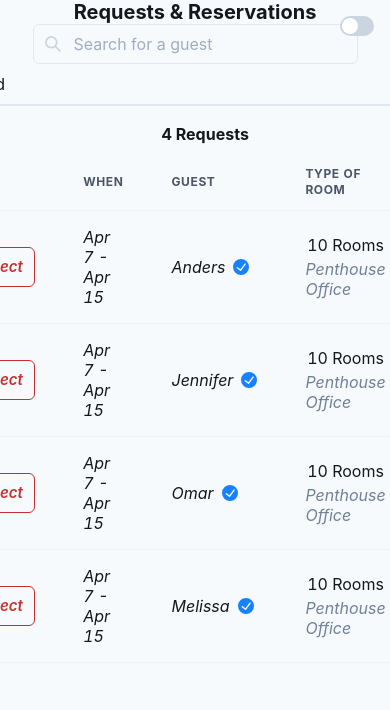
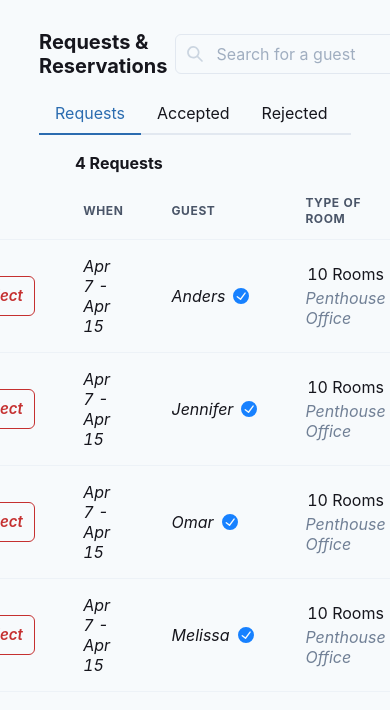
Before and after one commit to sergeichestakov/reservations, a Next.js app: page / in a window 390 px wide. Shown: the top 710 px of the page. Built offline with nearby package versions, Linux system fonts and the light colour scheme.

Commit message:
Move dark mode switch next to searchbar, better responsiveness

```diff
--- a/src/components/DarkModeSwitch.tsx
+++ b/src/components/DarkModeSwitch.tsx
@@ -4,14 +4,5 @@ import { useColorMode, Switch } from "@chakra-ui/react";
 export default function DarkModeSwitch() {
   const { colorMode, toggleColorMode } = useColorMode();
   const isDark = colorMode === "dark";
-  return (
-    <Switch
-      position="fixed"
-      top="1rem"
-      right="1rem"
-      color="green"
-      isChecked={isDark}
-      onChange={toggleColorMode}
-    />
-  );
+  return <Switch color="green" isChecked={isDark} onChange={toggleColorMode} />;
 }
--- a/src/components/DetailsDrawer.tsx
+++ b/src/components/DetailsDrawer.tsx
@@ -166,7 +166,7 @@ function Summary({
       paddingTop="15px"
     >
       <Text>{label}</Text>
-      <Text color={light ? "details.grey" : "black"}>{value}</Text>
+      <Text fontWeight={light ? "hairline" : "normal"}>{value}</Text>
     </HStack>
   );
 }
--- a/src/components/RequestsTable.tsx
+++ b/src/components/RequestsTable.tsx
@@ -44,7 +44,12 @@ export default function RequestsTable({
 
   return (
     <VStack>
-      <Heading as="h4" size="22px" paddingLeft="var(--chakra-space-5)">
+      <Heading
+        as="h4"
+        size="22px"
+        width="100%"
+        paddingLeft="var(--chakra-space-5)"
+      >
         {pluralize(`${numResults} Request`, numResults)}
       </Heading>
       <Table variant="simple">
--- a/src/pages/index.tsx
+++ b/src/pages/index.tsx
@@ -6,6 +6,7 @@ import {
   TabPanel,
   Tabs,
   Tab,
+  HStack,
 } from "@chakra-ui/react";
 import Container from "../components/Container";
 import DarkModeSwitch from "../components/DarkModeSwitch";
@@ -52,15 +53,26 @@ export default function Index() {
 
   return (
     <Container height="100vh">
-      <Heading as="h4" size="md">
-        Requests & Reservations
-      </Heading>
-      <SearchBar onChange={setSearchValue} />
+      <HStack
+        width="80%"
+        paddingTop="30px"
+        paddingBottom="15px"
+        align="center"
+        justify="space-between"
+      >
+        <Heading as="h4" size="md">
+          Requests & Reservations
+        </Heading>
+        <HStack>
+          <SearchBar onChange={setSearchValue} />
+          <DarkModeSwitch />
+        </HStack>
+      </HStack>
       <DetailsDrawer
         reservation={expanded}
         onClose={() => setExpandedReservation(null)}
       />
-      <Tabs>
+      <Tabs width="80%">
         <TabList>
           <Tab>Requests</Tab>
           <Tab>Accepted</Tab>
@@ -79,7 +91,6 @@ export default function Index() {
           </TabPanel>
         </TabPanels>
       </Tabs>
-      <DarkModeSwitch />
     </Container>
   );
 }
```
